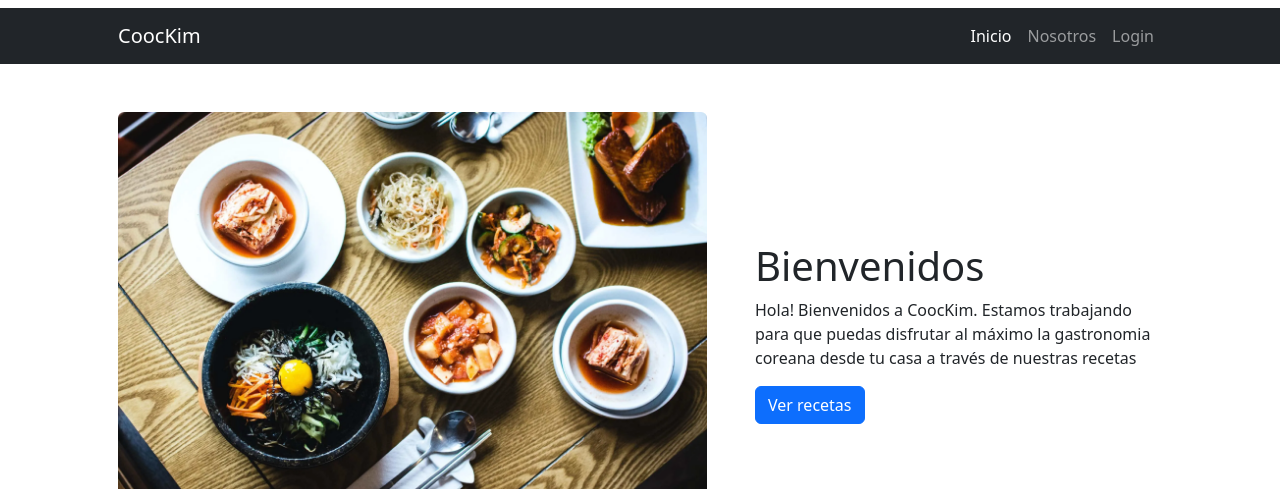
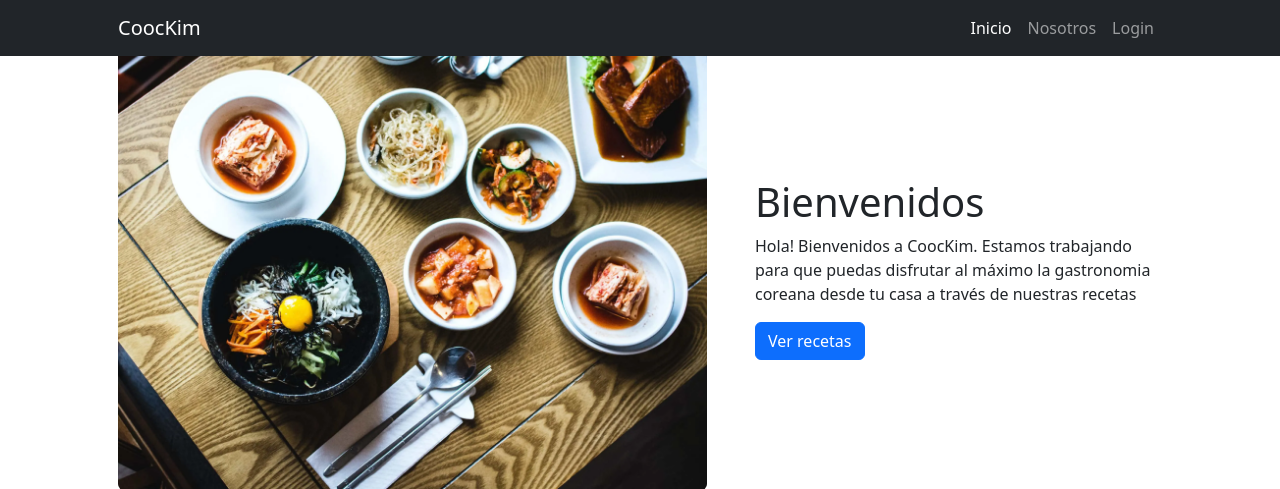
Before and after one commit to JihunK94/Proyecto-final---Coderhouse, a Django app: page / in a window 1280 px wide. Shown: the top 489 px of the page. Run offline with Django 5.2, Linux system fonts and the light colour scheme; some libraries are stand-ins or nearby versions.

Commit message:
modificacion en navbar

```diff
--- a/core/templates/core/components/navbar.html
+++ b/core/templates/core/components/navbar.html
@@ -1,5 +1,5 @@
  <!-- Responsive navbar-->
- <nav class="navbar navbar-expand-lg navbar-dark bg-dark">
+ <nav class="navbar navbar-expand-lg navbar-dark bg-dark fixed-top">
     <div class="container px-5">
         <a class="navbar-brand" href="#!">CoocKim</a>
         <button class="navbar-toggler"
```
